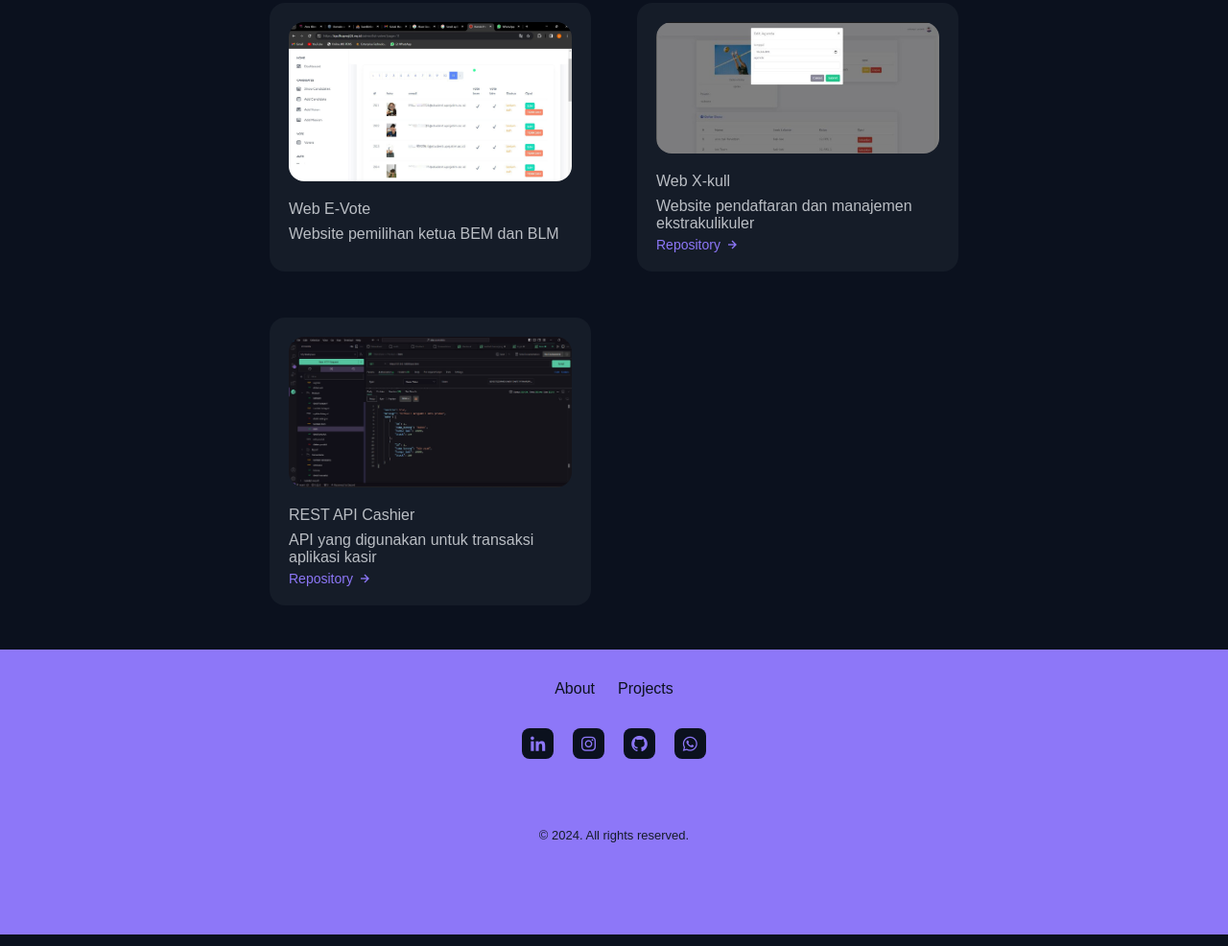
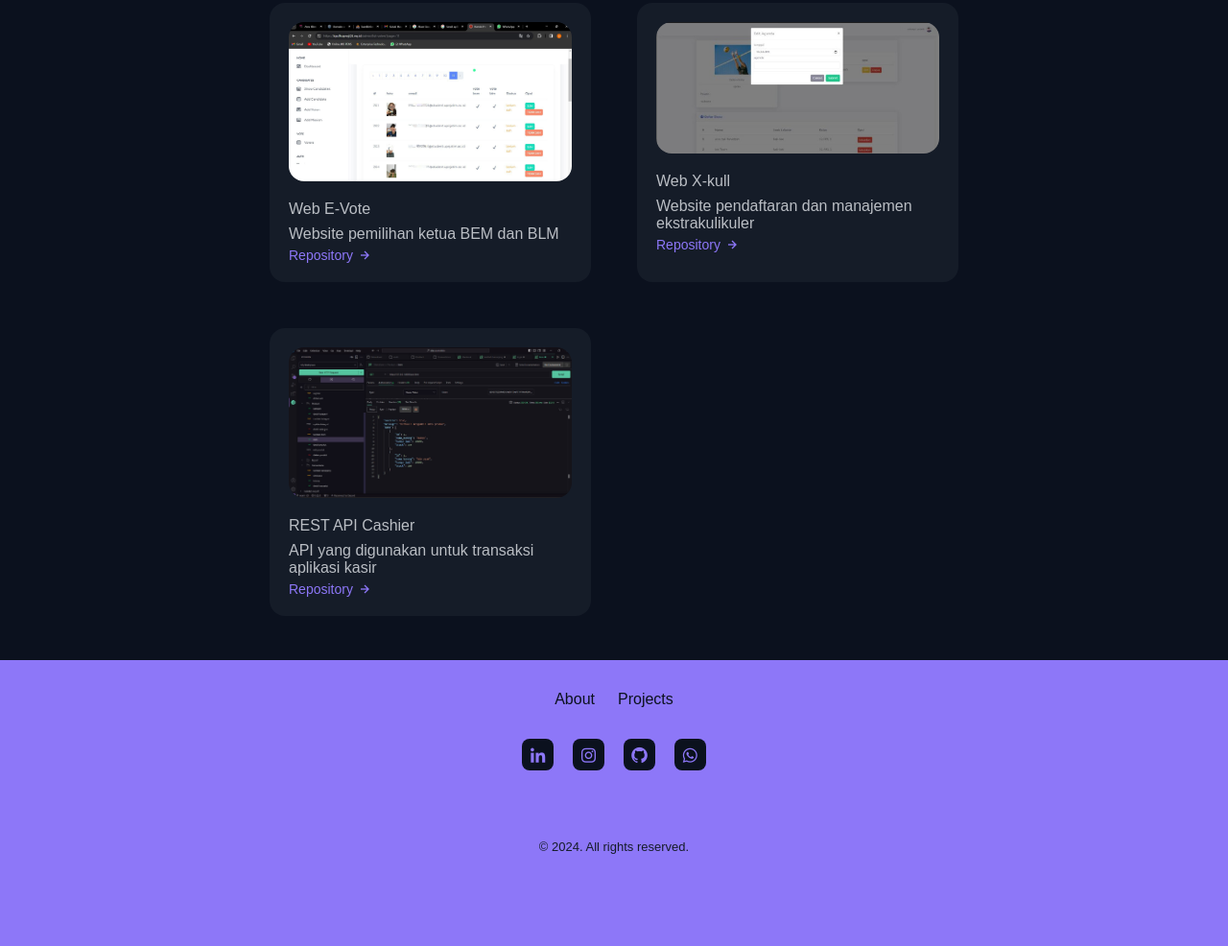
Before and after one commit to ARVAZAKI/arvazakifanadzan.github.io, a plain HTML site: page index.html in a window 1280 px wide. Shown: the part 3109-4095 px from the top of the page at 96% size. Drawn offline with nearby package versions, Linux system fonts and the light colour scheme.

Commit message:
Update index.html

```diff
--- a/index.html
+++ b/index.html
@@ -231,6 +231,7 @@
             <img src="assets/img/project_evote.jpg" alt="" class="work__img" />
             <h3 class="work__title">Web E-Vote</h3>
             <p>Website pemilihan ketua BEM dan BLM</p>
+             <a href="https://github.com/ARVAZAKI/E-vote" class="work__button"> Repository<i class="bx bx-right-arrow-alt work__icon"></i> </a>
           </div>
           <div class="work__card mix web">
             <img src="assets/img/project_xkull.jpg" alt="" class="work__img" />
```
